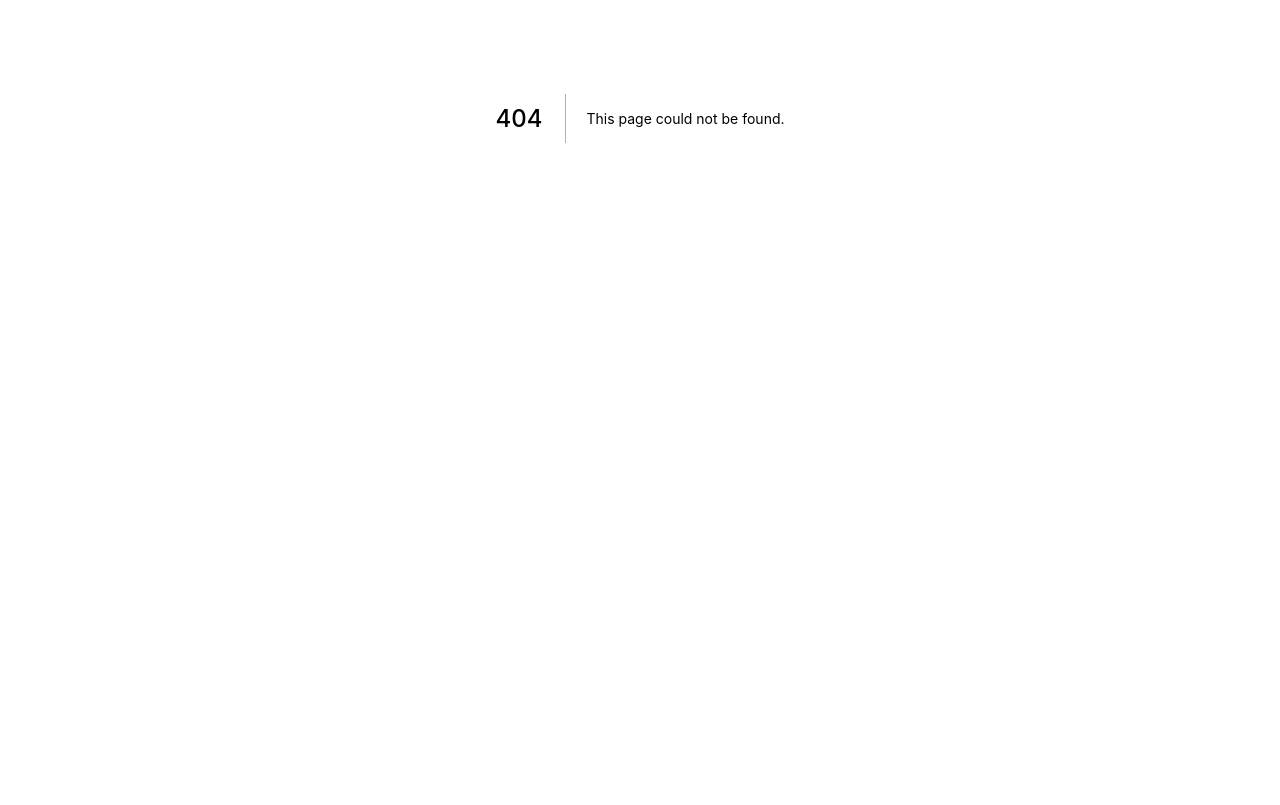
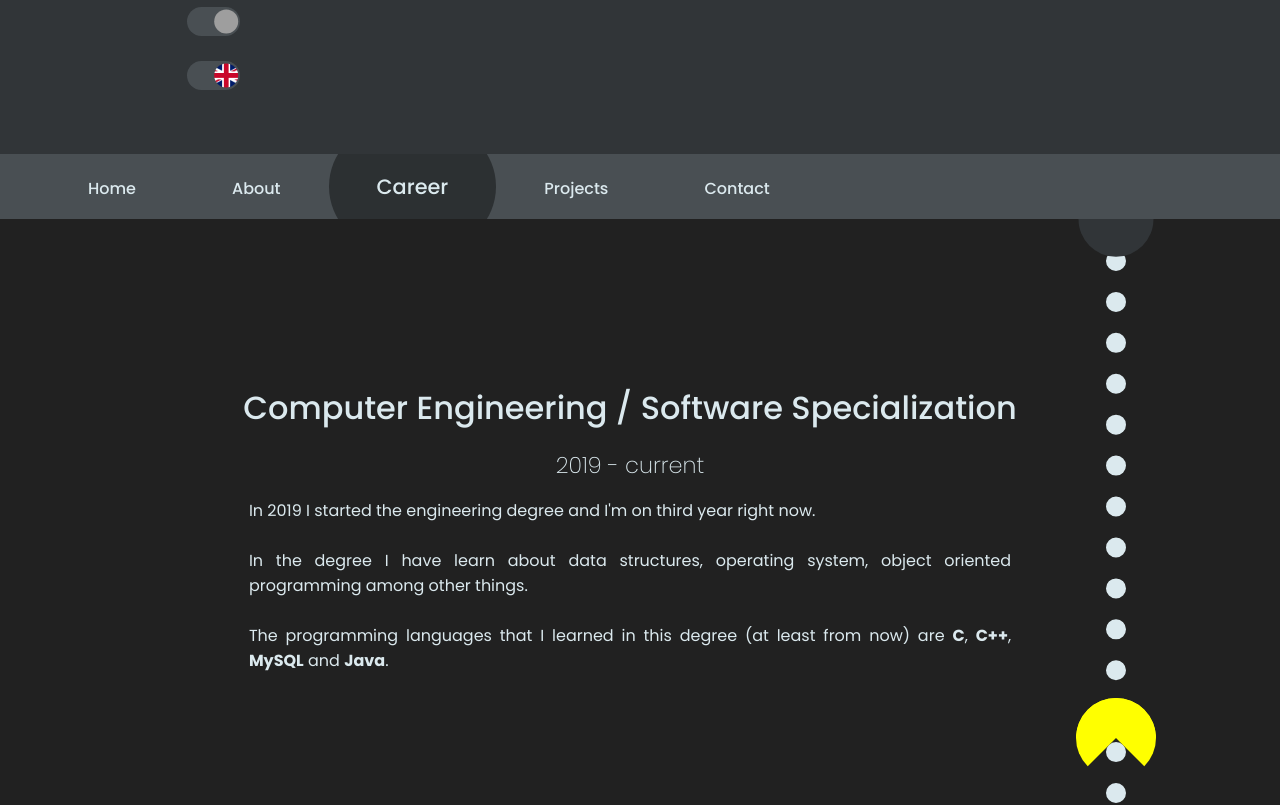
Before and after one commit to leivaa21/leivaa21.github.io, a Next.js app: page /career in a window 1280 px wide. Before the commit this address had no page. Shown: the part 282-1087 px from the top of the page. Before the commit the page ends 800 px from the top, so only its background shows below. Built offline with nearby package versions, Linux system fonts and the light colour scheme; grey boxes are pictures that could not be loaded.

Commit message:
feat: career section (no lang switch yet)

```diff
--- /dev/null
+++ b/components/careerSection.tsx
@@ -0,0 +1,34 @@
+import { useThemeState } from "../lib/ThemeHook";
+import styles from '../styles/Career.module.css';
+/* eslint-disable @next/next/no-img-element */
+const CareerSection = ( /**content: { sections: section[]; }*/  ) => {
+  const {theme, setTheme} = useThemeState();
+
+  return(
+    <div className={theme === 'Dark' ? 'darkTheme' : 'whiteTheme'}>
+      <section className='section'>
+        <div className={styles.stage}>
+          <h1>Computer Engineering / Software Specialization</h1>
+          <h2>2019 - current</h2>
+          <p>In 2019 I started the engineering degree and I{"'"}m on third year right now.<br/><br/></p>
+          <p>In the degree I have learn about data structures, operating system, object oriented programming among other things.<br/><br/></p>
+          <p>The programming languages that I learned in this degree (at least from now) are <b>C</b>, <b>C++</b>, <b>MySQL</b> and <b>Java</b>.<br/><br/></p>
+          <div className={styles.pacman}/>
+        </div>
+      </section>
+      <section className='section'>
+        <div className={styles.stage}>
+          <h1>Aula de Software Libre</h1>
+          <h2>2021 - current</h2>
+          <p>I have been asisting to workshops from the {"'"}Aula de Software Libre{"'"} since I was in first year of the degree but I didnt joined since 2021 due to all the things that has happened this lasts years...<br/><br/></p>
+          <p>The first project I did for the ASL was a node workshop for beginners so the people from the grade would get to know NodeJS and all the javascript/typescript world. (This is better explained on the projects section).<br/><br/></p>
+          <p>Since that, I have been participiting in some projects like building the web for SalmorejoTech2022 (wich is still under development).</p>
+          <div className={styles.pacman}/>
+        </div>
+      </section>
+
+    </div>
+  )
+}
+
+export default CareerSection;
--- /dev/null
+++ b/pages/career.tsx
@@ -0,0 +1,50 @@
+import type { NextPage } from 'next'
+import Head from 'next/head'
+import Header from '../components/header'
+import Navbar from '../components/navbar/navbar'
+
+/** Langs */
+
+//Header
+import headerEnglishContent from '../components/_contents_/english/header.json'
+import headerSpanishContent from '../components/_contents_/spanish/header.json'
+
+//Navbar
+import navEnglishContent from '../components/_contents_/english/navSections.json'
+import navSpanishContent from '../components/_contents_/spanish/navSections.json'
+import { useLangState } from '../lib/LanguageHook'
+
+import Footer from '../components/footer'
+import CareerSection from '../components/careerSection'
+
+
+
+
+
+const Index: NextPage = () => {
+  const {language, setLanguage} = useLangState();
+
+  return (
+    <div>
+      <Head>
+        <title>Leivaa{"'"}s Portfolio</title>
+      </Head>
+      {
+        language === 'English' ?
+          <>
+            <Header info={headerEnglishContent}/>
+            <Navbar sections={navEnglishContent.sections} />
+          </>
+          :
+          <>
+            <Header info={headerSpanishContent}/>
+            <Navbar sections={navSpanishContent.sections} />
+          </>
+      }
+      <CareerSection />
+      <Footer/>
+    </div>
+  )
+}
+
+export default Index
--- /dev/null
+++ b/styles/Career.module.css
@@ -0,0 +1,84 @@
+.stage {
+  width: 80%;
+  --border-size: 20px;
+  --size-pacman: 40px;
+  --ball-size: 75px;
+  border-right: var(--border-size) dotted var(--clean);
+
+  display: flex;
+  flex: 1;
+  flex-direction: column;
+  padding: 2rem 0;
+  justify-content: center;
+  align-items: center;
+  align-self: center;
+  z-index: 0;
+}
+.stage h1 {
+  text-align: center;
+}
+.stage p {
+  left: 0;
+  width: 80%;
+  text-align: justify;
+}
+.stage::after,
+.stage::before {
+  align-self: flex-end;
+  position: inherit;
+  content: "";
+
+  width: var(--ball-size);
+  height: var(--ball-size);
+
+  border-radius: var(--ball-size);
+  background-color: var(--medium-bg-color);
+}
+.stage::before {
+  transform: translate(calc(50% + (var(--border-size) / 2)), -135%);
+}
+.stage::after {
+  transform: translate(calc(50% + (var(--border-size) / 2)), 135%);
+}
+.pacman {
+  content: "";
+  position: inherit;
+  align-self: flex-end;
+  transform: translate(calc(50% + (var(--border-size) / 2)), 0);
+
+  width: 0px;
+  height: 0px;
+  border-right: var(--size-pacman) solid yellow;
+  border-top: var(--size-pacman) solid yellow;
+  border-left: var(--size-pacman) solid yellow;
+  border-bottom: var(--size-pacman) solid transparent;
+
+  border-radius: var(--size-pacman);
+}
+
+.arrowFollow::after {
+  align-self: flex-end;
+  position: inherit;
+  content: "";
+
+  width: 100px;
+  height: 100px;
+
+  border-radius: 50px;
+  background-color: var(--medium-bg-color);
+  transform: translate(calc(-50% + (var(--border-size) / 2)), +115%);
+}
+
+@media screen and (max-width: 1000px) {
+  .stage {
+    --border-size: 15px;
+    --size-pacman: 30px;
+  }
+}
+
+@media screen and (max-width: 800px) {
+  .stage {
+    --border-size: 10px;
+    --size-pacman: 20px;
+  }
+}
--- a/styles/Navbar.module.css
+++ b/styles/Navbar.module.css
@@ -3,6 +3,8 @@
 */
 
 .Navbar {
+  position: relative;
+  z-index: 2;
   width: 100%;
   height: 65px;
   background-color: var(--light-bg-color);
@@ -22,7 +24,6 @@
   position: fixed;
   top: 0;
   left: 0;
-  z-index: 2;
 }
 
 .section,
@@ -56,6 +57,7 @@
 
 .ToggleButton {
   position: fixed;
+  z-index: 99;
   top: 5%;
   right: 5%;
   padding: 0.2rem 1rem 0;
```
